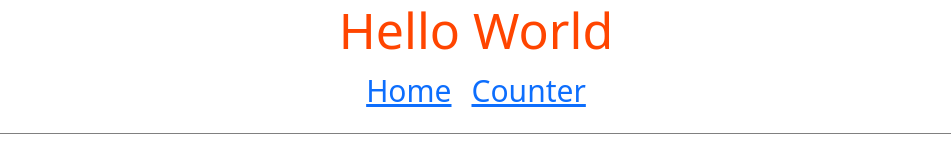
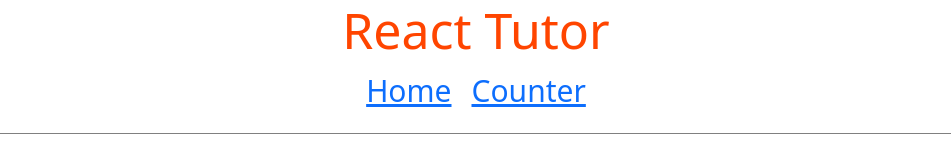
Before and after one commit to Roland-Sankara/react-tutor, a React (Create React App) app: page / in a window 1280 px wide. Shown: the top 160 px of the page, without its empty margins (164-1115 px from the left). Built offline with nearby package versions, Linux system fonts and the light colour scheme.

Commit message:
update: lesson 4

```diff
--- a/src/App.js
+++ b/src/App.js
@@ -37,7 +37,7 @@ function App(){
 
     return (
         <div>
-            <h1>Hello World</h1>
+            <h1>React Tutor</h1>
             <Header>
                 <Link to="/">Home</Link>
                 <Link to="/counter">Counter</Link>
```
